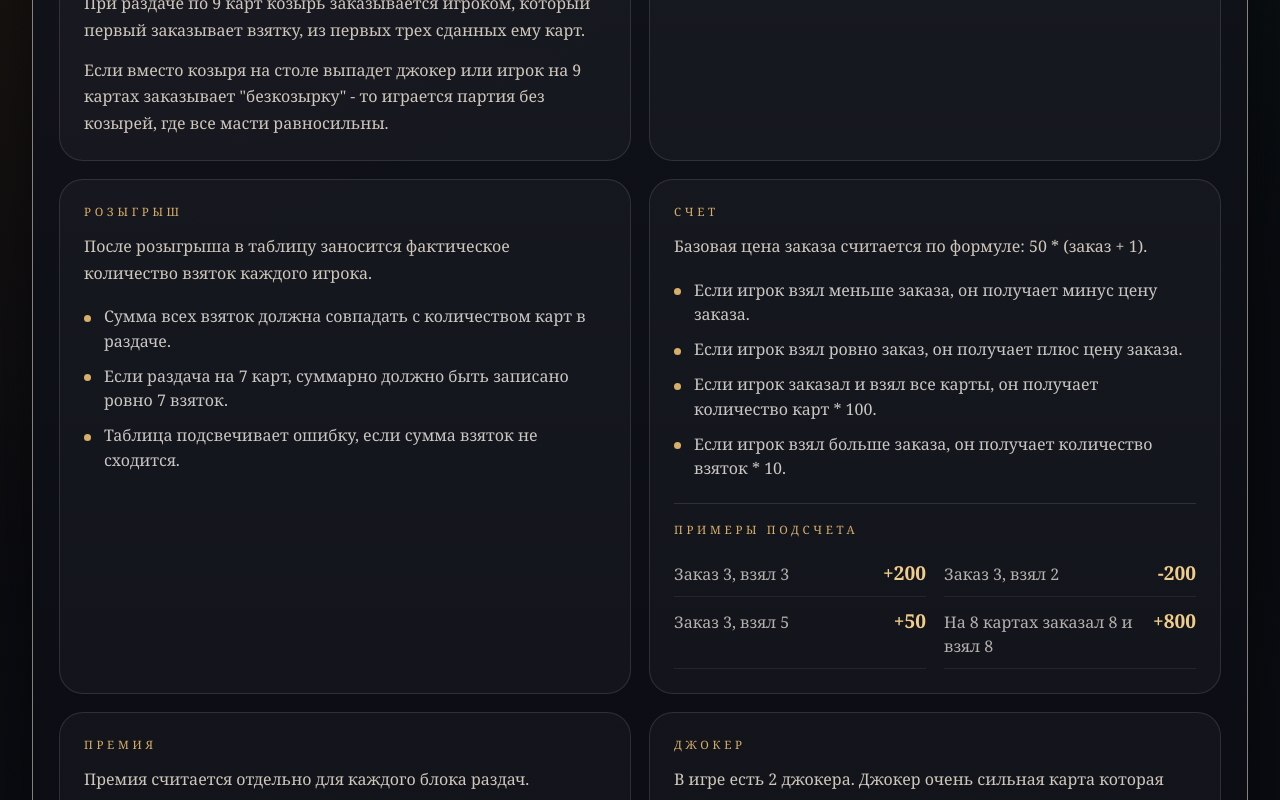
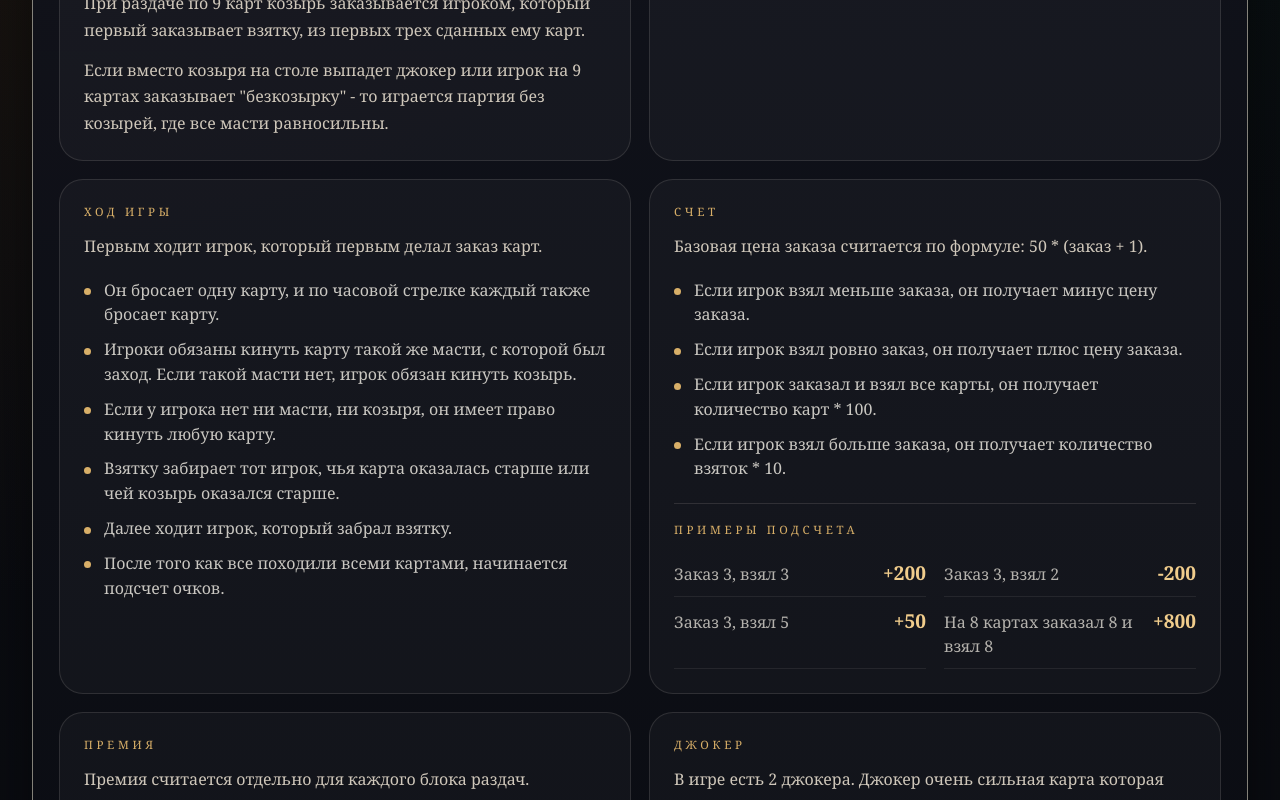
Before and after one commit to NeverGood/Joker, a Next.js app: page /reglament in a window 1280 px wide. Shown: the part 693-1493 px from the top of the page. Built offline with nearby package versions, Linux system fonts and the light colour scheme; no server answers.

Commit message:
Update gameplay rules section

```diff
--- a/app/reglament/page.js
+++ b/app/reglament/page.js
@@ -44,12 +44,15 @@ const ruleBlocks = [
     ]
   },
   {
-    eyebrow: 'Розыгрыш',
-    lead: 'После розыгрыша в таблицу заносится фактическое количество взяток каждого игрока.',
+    eyebrow: 'Ход игры',
+    lead: 'Первым ходит игрок, который первым делал заказ карт.',
     items: [
-      'Сумма всех взяток должна совпадать с количеством карт в раздаче.',
-      'Если раздача на 7 карт, суммарно должно быть записано ровно 7 взяток.',
-      'Таблица подсвечивает ошибку, если сумма взяток не сходится.'
+      'Он бросает одну карту, и по часовой стрелке каждый также бросает карту.',
+      'Игроки обязаны кинуть карту такой же масти, с которой был заход. Если такой масти нет, игрок обязан кинуть козырь.',
+      'Если у игрока нет ни масти, ни козыря, он имеет право кинуть любую карту.',
+      'Взятку забирает тот игрок, чья карта оказалась старше или чей козырь оказался старше.',
+      'Далее ходит игрок, который забрал взятку.',
+      'После того как все походили всеми картами, начинается подсчет очков.'
     ]
   },
   {
```
